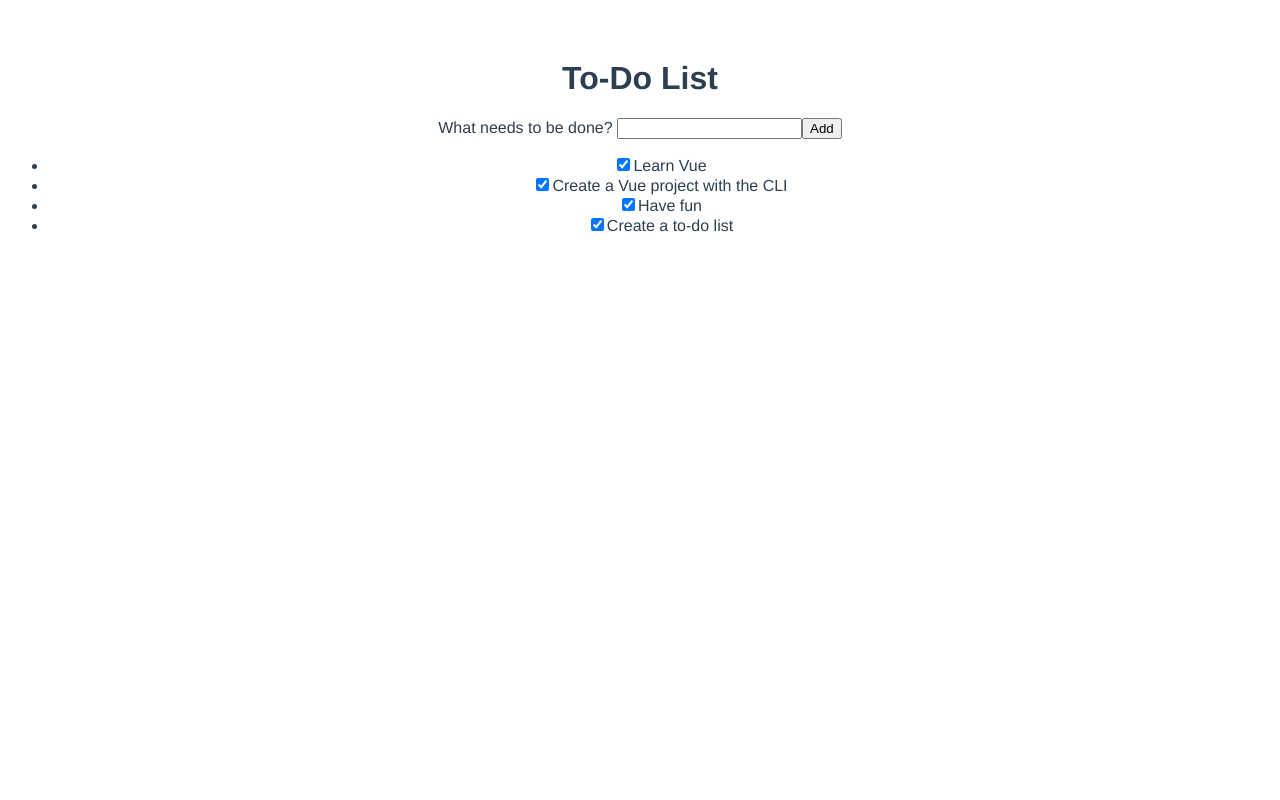
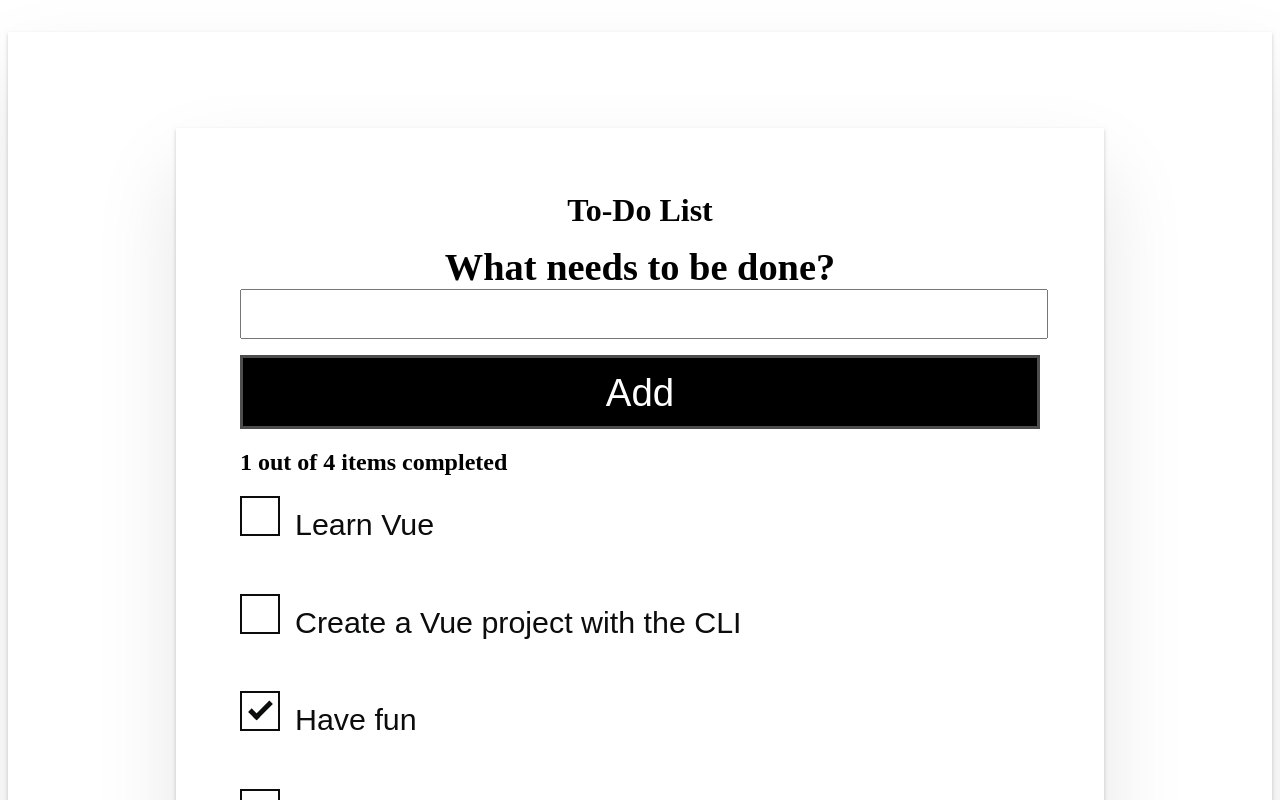
Before and after one commit to Ponny0026/vue-simple-project, a Vue app: page / in a window 1280 px wide. Shown: the top 800 px of the page. Built offline with nearby package versions, Linux system fonts and the light colour scheme.

Commit message:
step5 todo

```diff
--- a/src/App.vue
+++ b/src/App.vue
@@ -2,9 +2,10 @@
   <div id="app">
     <h1>To-Do List</h1>
     <to-do-form @todo-added="addToDo"></to-do-form>
-    <ul>
+    <h2 id="list-summary">{{ listSummary }}</h2>
+    <ul aria-labelledby="list-summary" class="stack-large">
       <li v-for="item in ToDoItems" :key="item.id">
-        <to-do-item :label="item.label" :done="true" :id="item.id"></to-do-item>
+        <to-do-item :label="item.label" :done="item.done" :id="item.id" @checkbox-changed="updateDoneStatus(item.id)" ></to-do-item>
       </li>
     </ul>
   </div>
@@ -26,7 +27,7 @@ export default {
     return {
       ToDoItems: [
         { id: `todo-${nanoid()}`, label: "Learn Vue", done: false },
-        { id: `todo-${nanoid()}`, label: "Create a Vue project with the CLI", done: true },
+        { id: `todo-${nanoid()}`, label: "Create a Vue project with the CLI", done: false },
         { id: `todo-${nanoid()}`, label: "Have fun", done: true },
         { id: `todo-${nanoid()}`, label: "Create a to-do list", done: false },
       ],
@@ -40,18 +41,155 @@ export default {
         label: toDoLabel,
         done: false
       })
+    },
+    updateDoneStatus(toDoId) {
+      const todoToUpdate = this.ToDoItems.find((item) => item.id === toDoId);
+      todoToUpdate.done = !todoToUpdate.done;
+    }
+  },
+  computed: {
+    listSummary() {
+      const numberFinishedItems = this.ToDoItems.filter((item) => item.done).length;
+      return `${numberFinishedItems} out of ${this.ToDoItems.length} items completed`;
     }
   }
 }
 </script>
+<style>
+ul {
+  list-style-type: none; /* Removes the default bullet points for unordered lists */
+  padding: 0;           /* Often useful to remove default padding */
+  margin: 0;            /* Often useful to remove default margin */
+}
+/* Global styles */
+.btn {
+  padding: 0.8rem 1rem 0.7rem;
+  border: 0.2rem solid #4d4d4d;
+  cursor: pointer;
+  text-transform: capitalize;
+}
 
-<style>
+.btn__danger {
+  color: #fff;
+  background-color: #ca3c3c;
+  border-color: #bd2130;
+}
+
+.btn__filter {
+  border-color: lightgrey;
+}
+
+.btn__danger:focus {
+  outline-color: #c82333;
+}
+
+.btn__primary {
+  color: #fff;
+  background-color: #000;
+}
+
+.btn-group {
+  display: flex;
+  justify-content: space-between;
+}
+
+.btn-group>* {
+  flex: 1 1 auto;
+}
+
+.btn-group>*+* {
+  margin-left: 0.8rem;
+}
+
+.label-wrapper {
+  margin: 0;
+  flex: 0 0 100%;
+  text-align: center;
+}
+
+[class*="__lg"] {
+  display: inline-block;
+  width: 100%;
+  font-size: 1.9rem;
+}
+
+[class*="__lg"]:not(:last-child) {
+  margin-bottom: 1rem;
+}
+
+@media screen and (min-width: 620px) {
+  [class*="__lg"] {
+    font-size: 2.4rem;
+  }
+}
+
+.visually-hidden {
+  position: absolute;
+  height: 1px;
+  width: 1px;
+  overflow: hidden;
+  clip: rect(1px, 1px, 1px, 1px);
+  clip-path: rect(1px 1px 1px 1px);
+  white-space: nowrap;
+}
+
+[class*="stack"]>* {
+  margin-top: 0;
+  margin-bottom: 0;
+}
+
+.stack-small>*+* {
+  margin-top: 1.25rem;
+}
+
+.stack-large>*+* {
+  margin-top: 2.5rem;
+}
+
+@media screen and (min-width: 550px) {
+  .stack-small>*+* {
+    margin-top: 1.4rem;
+  }
+
+  .stack-large>*+* {
+    margin-top: 2.8rem;
+  }
+}
+
+/* End global styles */
 #app {
-  font-family: Avenir, Helvetica, Arial, sans-serif;
-  -webkit-font-smoothing: antialiased;
-  -moz-osx-font-smoothing: grayscale;
+  background: #fff;
+  margin: 2rem 0 4rem 0;
+  padding: 1rem;
+  padding-top: 0;
+  position: relative;
+  box-shadow:
+    0 2px 4px 0 rgb(0 0 0 / 20%),
+    0 2.5rem 5rem 0 rgb(0 0 0 / 10%);
+}
+
+@media screen and (min-width: 550px) {
+  #app {
+    padding: 4rem;
+  }
+}
+
+#app>* {
+  max-width: 50rem;
+  margin-left: auto;
+  margin-right: auto;
+}
+
+#app>form {
+  max-width: 100%;
+}
+
+#app h1 {
+  display: block;
+  min-width: 100%;
+  width: 100%;
   text-align: center;
-  color: #2c3e50;
-  margin-top: 60px;
+  margin: 0;
+  margin-bottom: 1rem;
 }
 </style>
--- a/src/components/ToDoForm.vue
+++ b/src/components/ToDoForm.vue
@@ -1,15 +1,21 @@
-<template lang="">
+<template>
   <form @submit.prevent="onSubmit">
-        <label for="new-todo-input"> What needs to be done? </label>
+    <h2 class="label-wrapper">
+      <label for="new-todo-input" class="label__lg">
+        What needs to be done?
+      </label>
+    </h2>
     <input
       type="text"
       id="new-todo-input"
       name="new-todo"
       autocomplete="off"
-        v-model.lazy.trim="label" />
-        <button type="submit">Add</button>
+      v-model.lazy.trim="label"
+      class="input__lg" />
+    <button type="submit" class="btn btn__primary btn__lg">Add</button>
   </form>
 </template>
+
 <script>
 export default {
     methods: {
--- a/src/components/TodoItem.vue
+++ b/src/components/TodoItem.vue
@@ -1,7 +1,7 @@
 <template>
-  <div>
-    <input type="checkbox" :id="id" :checked="isDone"/>
-    <label :for="id">{{ label }}</label>
+  <div class="custom-checkbox">
+    <input type="checkbox" :id="id" :checked="isDone" class="checkbox" @change="$emit('checkbox-changed')" />
+    <label :for="id" class="checkbox-label">{{label}}</label>
   </div>
 </template>
 <script>
@@ -9,7 +9,7 @@ export default {
     props: {
         label: { required: true, type: String },
         done: { default: false, type: Boolean },
-    id: {required: true, type: String}
+        id: { required: true, type: String }
     },
     data() {
         return {
@@ -18,6 +18,114 @@ export default {
     },
 }
 </script>
-<style lang="">
+<style scoped>
+    .custom-checkbox > .checkbox-label {
+  font-family: Arial, sans-serif;
+  -webkit-font-smoothing: antialiased;
+  -moz-osx-font-smoothing: grayscale;
+  font-weight: 400;
+  font-size: 1rem;
+  line-height: 1.25;
+  color: #0b0c0c;
+  display: block;
+  margin-bottom: 5px;
+}
+.custom-checkbox > .checkbox {
+  font-family: Arial, sans-serif;
+  -webkit-font-smoothing: antialiased;
+  -moz-osx-font-smoothing: grayscale;
+  font-weight: 400;
+  font-size: 1rem;
+  line-height: 1.25;
+  box-sizing: border-box;
+  width: 100%;
+  height: 2.5rem;
+  margin-top: 0;
+  padding: 5px;
+  border: 2px solid #0b0c0c;
+  border-radius: 0;
+  appearance: none;
+}
+.custom-checkbox > input:focus {
+  outline: 3px dashed #fd0;
+  outline-offset: 0;
+  box-shadow: inset 0 0 0 2px;
+}
+.custom-checkbox {
+  font-family: Arial, sans-serif;
+  -webkit-font-smoothing: antialiased;
+  font-weight: 400;
+  font-size: 1.6rem;
+  line-height: 1.25;
+  display: block;
+  position: relative;
+  min-height: 40px;
+  margin-bottom: 10px;
+  padding-left: 40px;
+  clear: left;
+}
+.custom-checkbox > input[type="checkbox"] {
+  -webkit-font-smoothing: antialiased;
+  cursor: pointer;
+  position: absolute;
+  z-index: 1;
+  top: -2px;
+  left: -2px;
+  width: 44px;
+  height: 44px;
+  margin: 0;
+  opacity: 0;
+}
+.custom-checkbox > .checkbox-label {
+  font-size: inherit;
+  font-family: inherit;
+  line-height: inherit;
+  display: inline-block;
+  margin-bottom: 0;
+  padding: 8px 15px 5px;
+  cursor: pointer;
+  touch-action: manipulation;
+}
+.custom-checkbox > label::before {
+  content: "";
+  box-sizing: border-box;
+  position: absolute;
+  top: 0;
+  left: 0;
+  width: 40px;
+  height: 40px;
+  border: 2px solid currentcolor;
+  background: transparent;
+}
+.custom-checkbox > input[type="checkbox"]:focus + label::before {
+  border-width: 4px;
+  outline: 3px dashed #228bec;
+}
+.custom-checkbox > label::after {
+  box-sizing: content-box;
+  content: "";
+  position: absolute;
+  top: 11px;
+  left: 9px;
+  width: 18px;
+  height: 7px;
+  transform: rotate(-45deg);
+  border: solid;
+  border-width: 0 0 5px 5px;
+  border-top-color: transparent;
+  opacity: 0;
+  background: transparent;
+}
+.custom-checkbox > input[type="checkbox"]:checked + label::after {
+  opacity: 1;
+}
+@media only screen and (min-width: 40rem) {
+  label,
+  input,
+  .custom-checkbox {
+    font-size: 1.9rem;
+    line-height: 1.31579;
+  }
+}
 
 </style>
```
Lines whose indentation alone changed are shown as unchanged.
